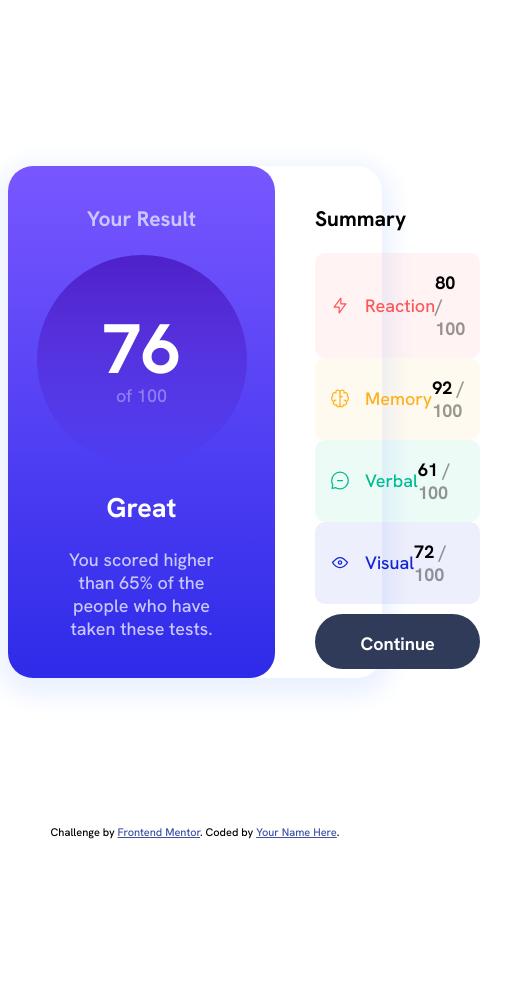
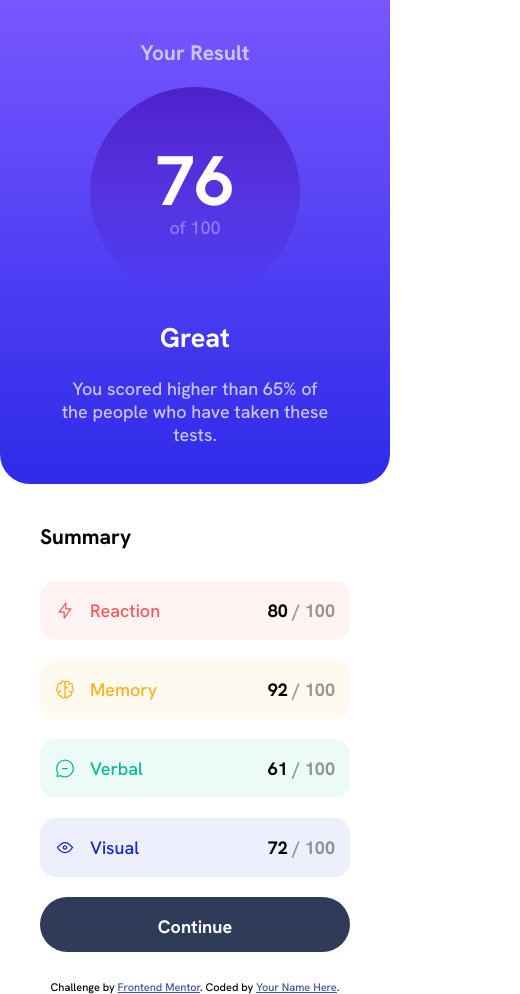
Before and after one commit to habmin/frontend-mentor-results-summary-component, a plain HTML site: page index.html in a window 390 px wide. Shown: the whole page, 520 px wide, since content can reach past the window. Before the commit the page ends 844 px from the top, so only its background shows below. Drawn offline with Linux system fonts and the light colour scheme.

Commit message:
mobile responsive view

```diff
--- a/stylesheet.css
+++ b/stylesheet.css
@@ -25,9 +25,9 @@
     src: url('assets/fonts/static/HankenGrotesk-Medium.ttf');
 }
 
-/* ******************* */
-/* HSL Color Variables */
-/* ******************* */
+/* ********* */
+/* Variables */
+/* ********* */
 
 :root {
     /* Primary */
@@ -55,16 +55,10 @@
     --light_lavender: hsl(241, 100%, 89%);
     --light_gray: hsl(212, 45%, 89%);
     --dark_gray_blue: hsl(224, 30%, 27%);
+
+    /* Container Styles */
+    --default-border-radius: 30px;
 }
-
-/* ******** */
-/* Reseters */
-/* ******** */
-
-/* body, div, h1, h2, h3, p {
-    padding: 0;
-    margin: 0;
-} */
 
 /* *********** */
 /* Text Styles */
@@ -94,7 +88,8 @@ body {
     background-color: var(--white);
     font-family: Haken-Grotesk;
     font-size: 18px;
-
+    margin: 0px;
+    padding: 0px;
     min-height: 98vh;
     display: flex;
     flex-flow: column nowrap;
@@ -117,15 +112,16 @@ body {
     background-color: var(--white);
     width: 100%;
     max-width: 735px;
+    min-width: 285px;
     height: 512px;
     box-shadow: 0px 8px 25px 10px var(--pale_blue);
-    border-radius: 25px;
+    border-radius: var(--default-border-radius);
 
 }
 
 .overall-box {
     background-image: linear-gradient(var(--light_slate_blue_bg), var(--light_royal_blue_bg));
-    border-radius: 25px;
+    border-radius: var(--default-border-radius);
     text-align: center;
 }
 
@@ -154,7 +150,7 @@ body {
     flex-flow: row nowrap;
     justify-content: space-between;
     align-items: center;
-    border-radius: 10px;
+    border-radius: 15px;
     width: 100%;
 }
 
@@ -237,3 +233,33 @@ footer {
 .attribution a {
     color: hsl(228, 45%, 44%);
 }
+
+@media (max-width: 575px) {
+    body {
+        justify-content: start;
+    }
+
+    .results-box {
+        flex-flow: column nowrap;
+        max-width: 100%;
+        height: 100%;
+        box-shadow: none;
+    }
+
+    .sections-sizing {
+        width: auto;
+        height: 100%;
+    }
+
+    .overall-box {
+        border-radius: 0 0 var(--default-border-radius) var(--default-border-radius);
+    }
+
+    .type-bar {
+        margin: 10px 0 10px 0;
+    }
+
+    footer {
+        position:initial;
+    }
+}
```
